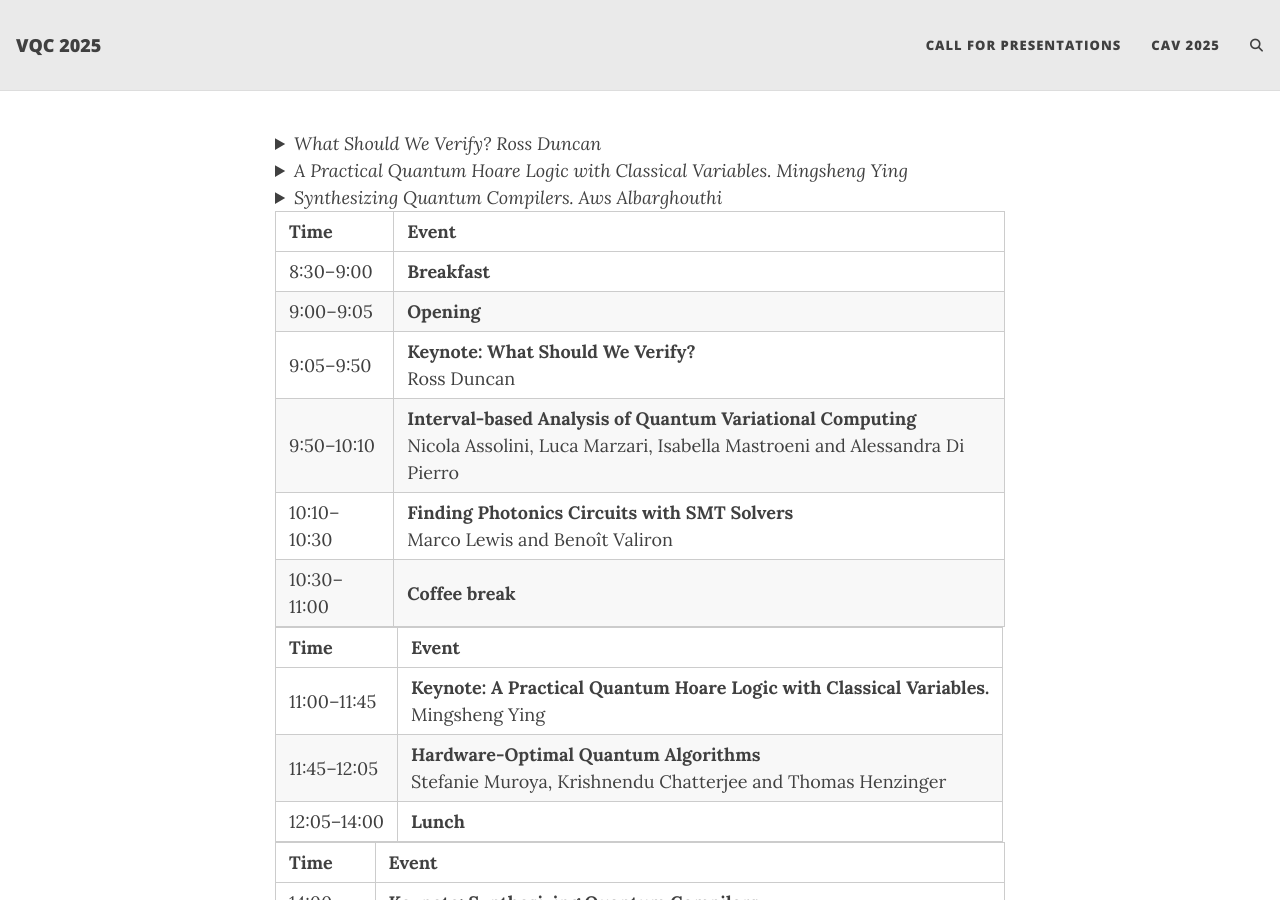
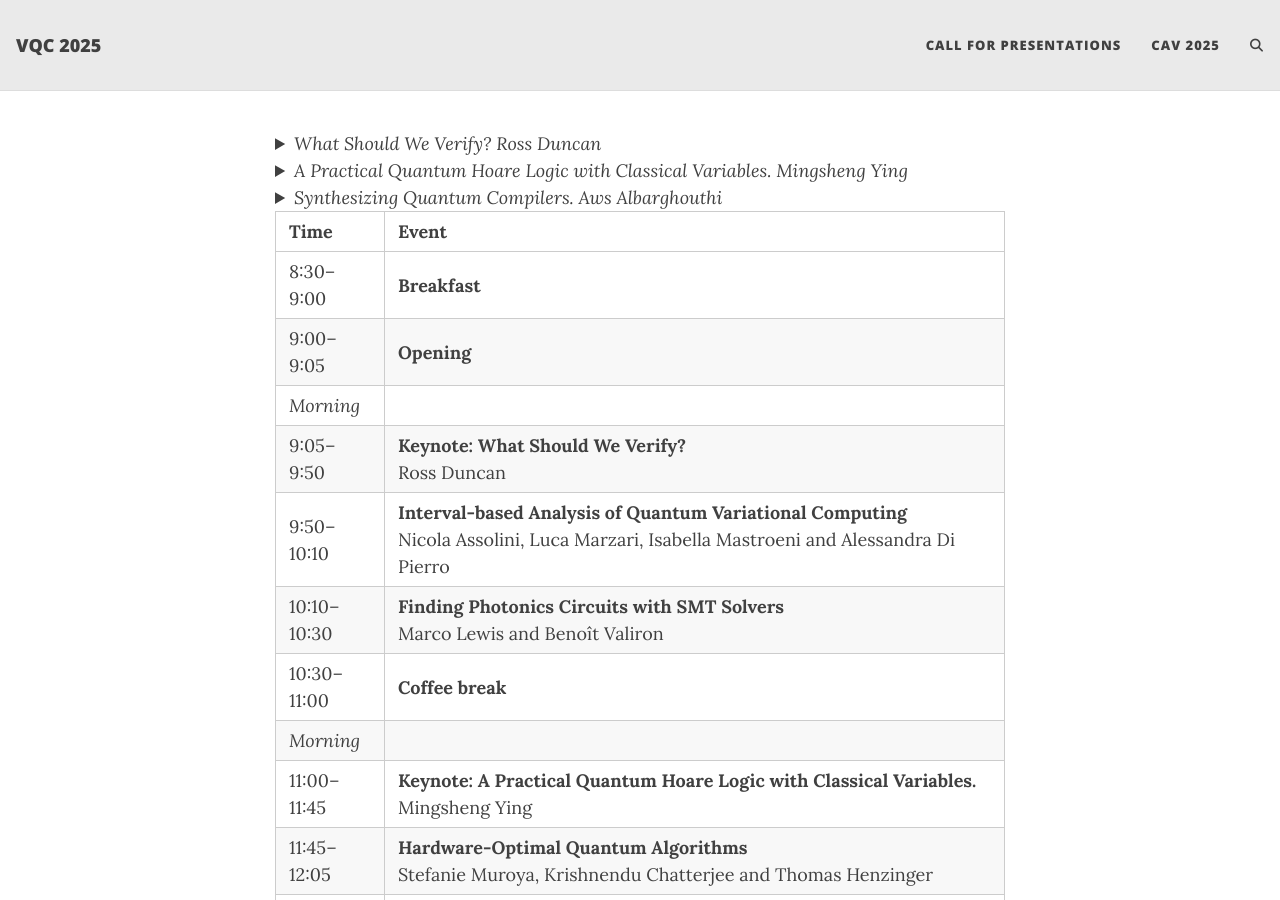
Before and after one commit to VerifiedQC/2025, a Jekyll site: the page built from schedule.md, in a window 1280 px wide and 900 px high. Built offline with Jekyll 4.4.1, drawn with Linux system fonts in a browser that asks for light colours; our own code applies the rules of GitHub Pages for plain Markdown files; comment, search, counter and statistics services are not loaded.

Commit message:
Update schedule.md

```diff
--- a/schedule.md
+++ b/schedule.md
@@ -21,19 +21,15 @@ In this talk, I will present an alternative approach: automatically synthesizing
 |--------------|-------|
 | 8:30–9:00    | **Breakfast** |
 | 9:00–9:05    | **Opening** |
+| _Morning_    |       |
 | 9:05–9:50    | **Keynote: What Should We Verify?**<br> Ross Duncan|
 | 9:50–10:10   | **Interval-based Analysis of Quantum Variational Computing**<br>Nicola Assolini, Luca Marzari, Isabella Mastroeni and Alessandra Di Pierro |
 | 10:10–10:30  | **Finding Photonics Circuits with SMT Solvers**<br>Marco Lewis and Benoît Valiron |
 | 10:30–11:00  | **Coffee break** |
-
-| Time         | Event |
-|--------------|-------|
+| _Morning_    |       |
 | 11:00–11:45  | **Keynote: A Practical Quantum Hoare Logic with Classical Variables.**<br>Mingsheng Ying |
 | 11:45–12:05  | **Hardware-Optimal Quantum Algorithms**<br>Stefanie Muroya, Krishnendu Chatterjee and Thomas Henzinger |
 | 12:05–14:00  | **Lunch** |
-
-| Time         | Event |
-|--------------|-------|
 | 14:00–14:45  | **Keynote: Synthesizing Quantum Compilers**<br>Aws Albarghouthi |
 | 14:45–15:05  | **Certified Randomness from Quantum Supremacy**<br>Scott Aaronson and Shih-Han Hung |
 | 15:05–15:30  | **Poster Session** |
```
